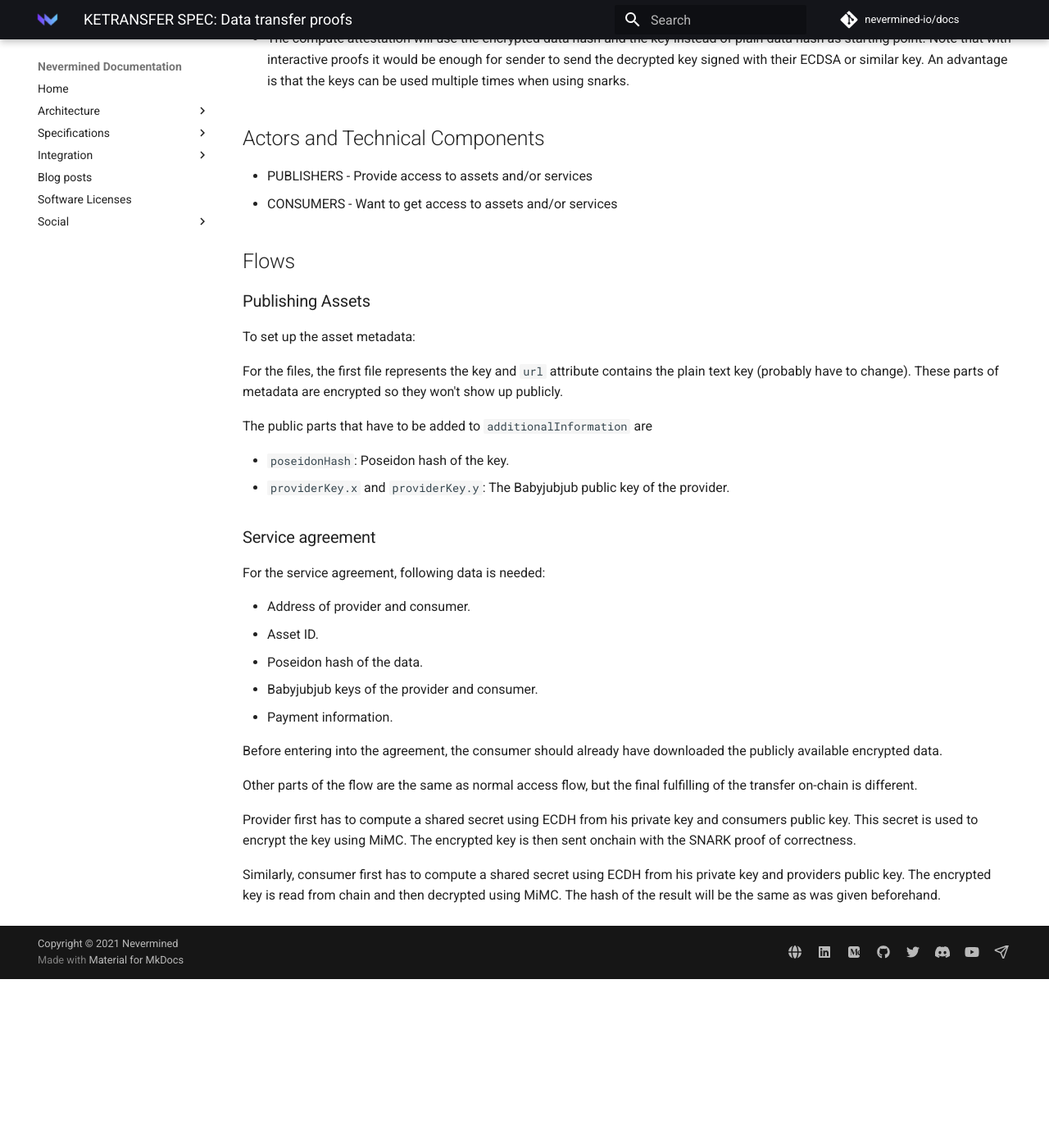
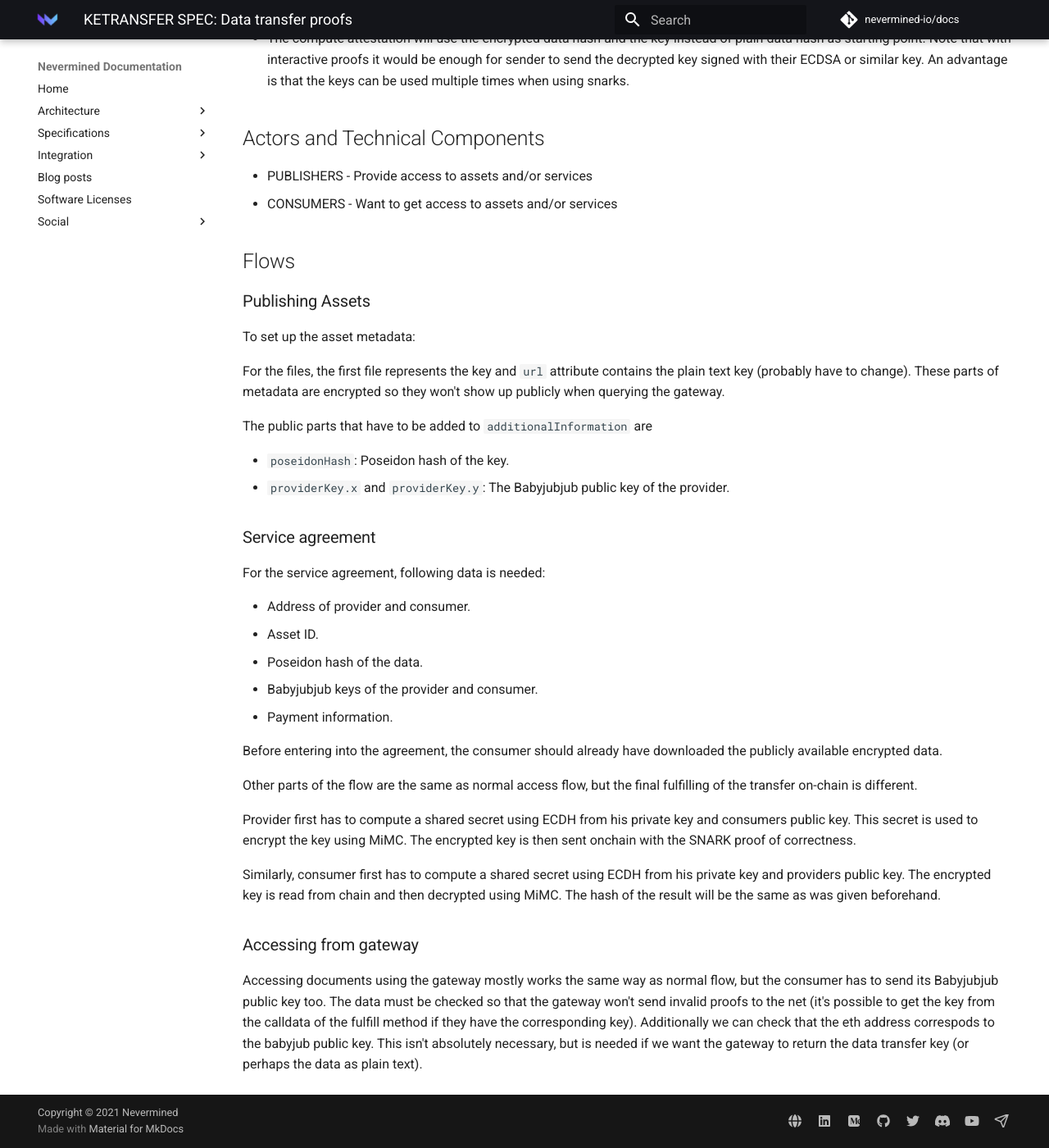
Before and after one commit to nevermined-io/docs-legacy, an MkDocs documentation site: the page built from docs/architecture/specs/keytransfer/README.md, in a window 1280 px wide and 1400 px high, scrolled down 970 px. Shown: the whole window at 82% size. Built offline with MkDocs 1.6.1 and Material for MkDocs 9.7.7, drawn with Linux system fonts in a browser that asks for light colours; comment, search, counter and statistics services are not loaded; before the commit the page ends 2164 px from its top, so only the background shows below that.

Commit message:
add short description of the gateway

````diff
--- a/docs/architecture/specs/keytransfer/README.md
+++ b/docs/architecture/specs/keytransfer/README.md
@@ -1,6 +1,6 @@
 # KETRANSFER SPEC: Data transfer proofs
 
-```
+```text
 shortname:      KEYTRANSFER
 name:           Data transfer proofs
 type:           Standard
@@ -45,7 +45,7 @@ To save resources, instead of showing that all the data is transferred, we assum
 To set up the asset metadata:
 
 For the files, the first file represents the key and `url` attribute contains the plain text key (probably have to change).
-These parts of metadata are encrypted so they won't show up publicly.
+These parts of metadata are encrypted so they won't show up publicly when querying the gateway.
 
 The public parts that have to be added to `additionalInformation` are
 
@@ -69,3 +69,8 @@ Other parts of the flow are the same as normal access flow, but the final fulfil
 Provider first has to compute a shared secret using ECDH from his private key and consumers public key. This secret is used to encrypt the key using MiMC. The encrypted key is then sent onchain with the SNARK proof of correctness.
 
 Similarly, consumer first has to compute a shared secret using ECDH from his private key and providers public key. The encrypted key is read from chain and then decrypted using MiMC. The hash of the result will be the same as was given beforehand.
+
+### Accessing from gateway
+
+Accessing documents using the gateway mostly works the same way as normal flow, but the consumer has to send its Babyjubjub public key too. The data must be checked so that the gateway won't send invalid proofs to the net (it's possible to get the key from the calldata of the fulfill method if they have the corresponding key).
+Additionally we can check that the eth address correspods to the babyjub public key. This isn't absolutely necessary, but is needed if we want the gateway to return the data transfer key (or perhaps the data as plain text).
````
Also changed, not shown: docs/architecture/specs/access/README.md (+2 -3 lines).
